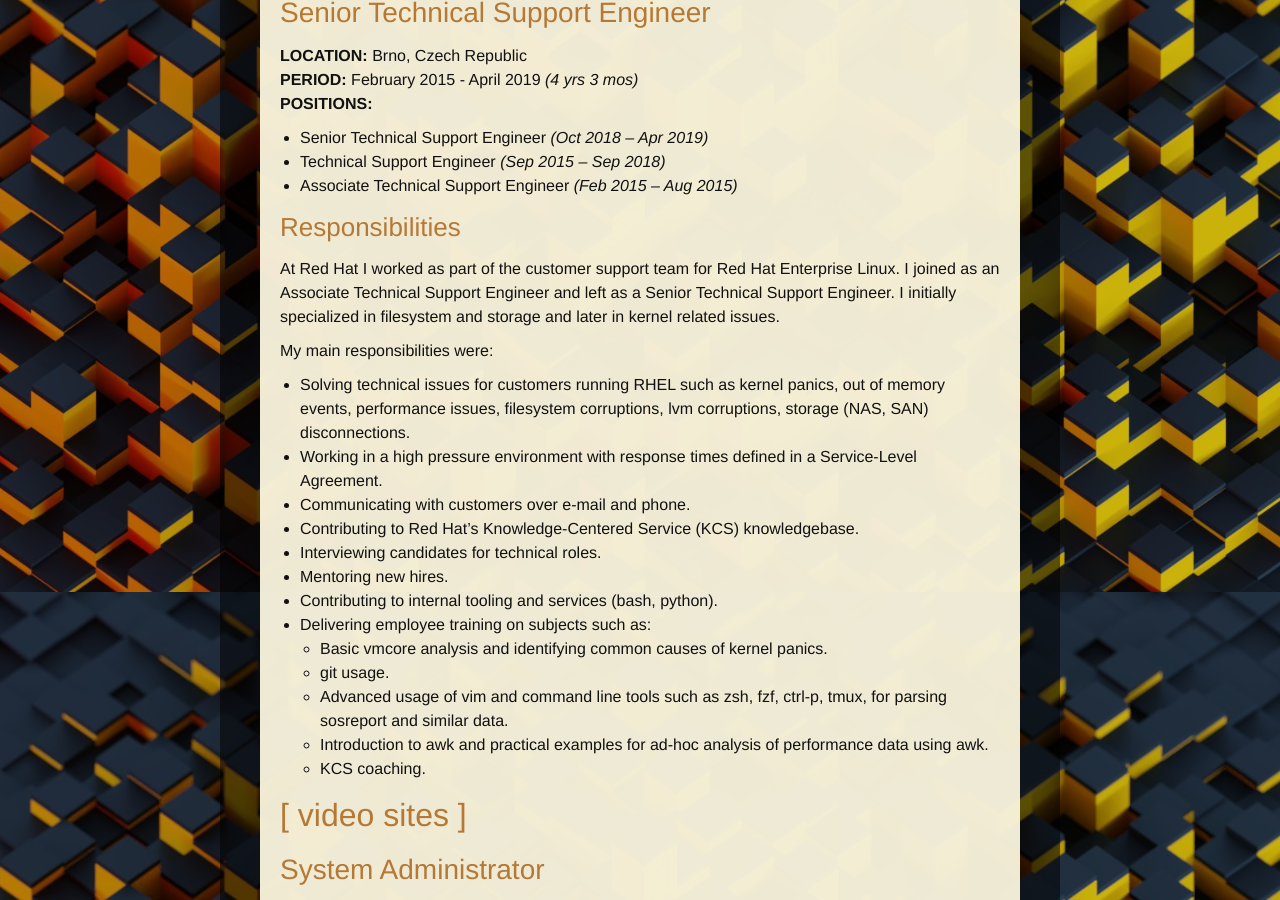
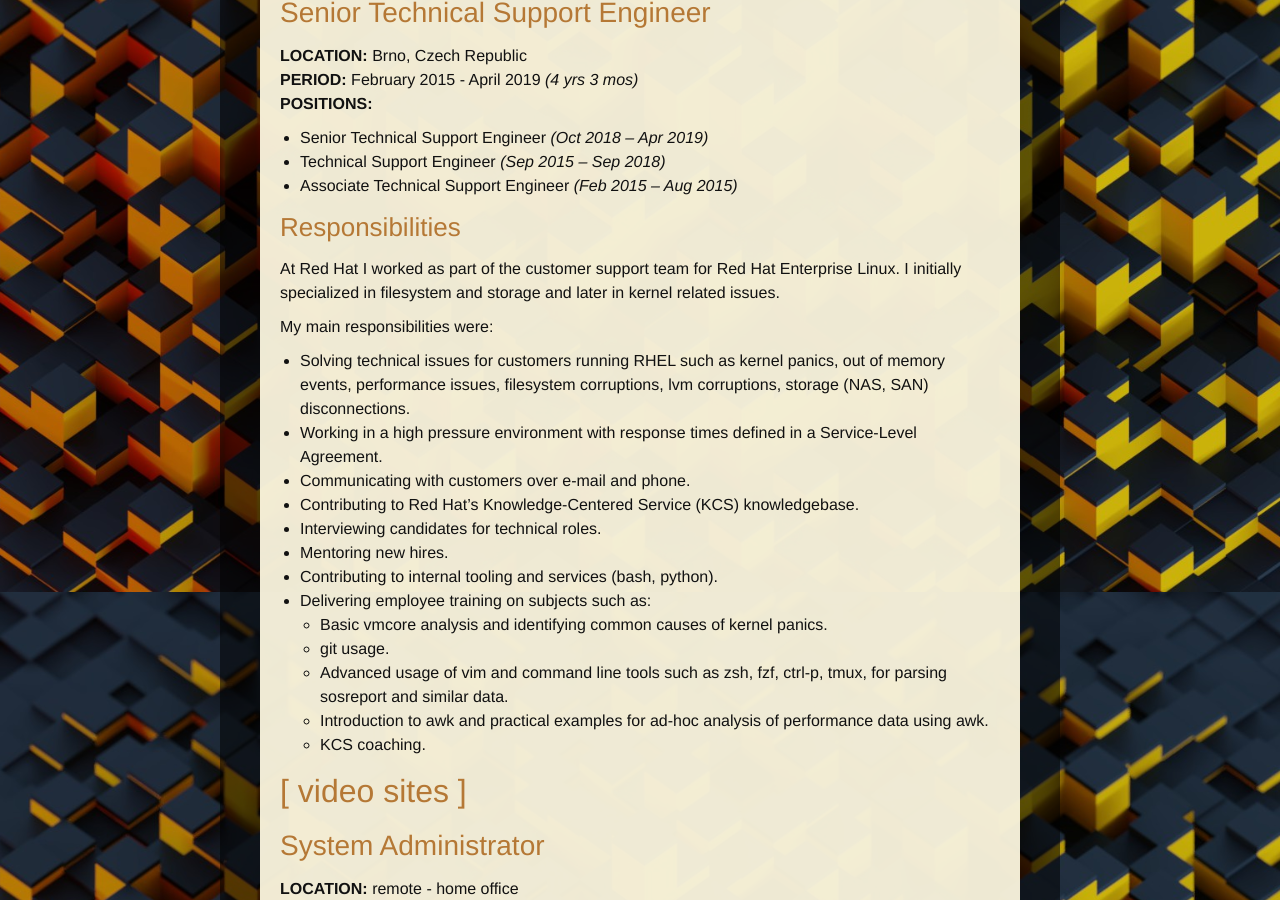
Before and after one commit to gangelop/lathan.github.io, a Jekyll site: the page built from cv.md, in a window 1280 px wide and 900 px high, scrolled down 308 px. Built offline with Jekyll 4.4.1, drawn with Linux system fonts in a browser that asks for light colours.

Commit message:
cv: remove redundant info

```diff
--- a/cv.md
+++ b/cv.md
@@ -17,7 +17,7 @@
 * Associate Technical Support Engineer *(Feb 2015 – Aug 2015)*
 
 ### Responsibilities
-At Red Hat I worked as part of the customer support team for Red Hat Enterprise Linux. I joined as an Associate Technical Support Engineer and left as a Senior Technical Support Engineer. I initially specialized in filesystem and storage and later in kernel related issues.
+At Red Hat I worked as part of the customer support team for Red Hat Enterprise Linux. I initially specialized in filesystem and storage and later in kernel related issues.
 
 My main responsibilities were:
 * Solving technical issues for customers running RHEL such as kernel panics, out of memory events, performance issues, filesystem corruptions, lvm corruptions, storage (NAS, SAN) disconnections.
```
